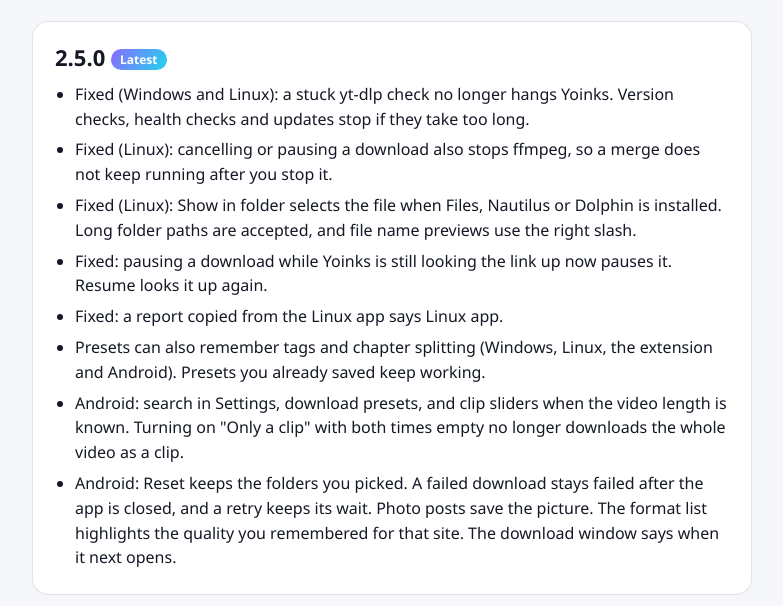
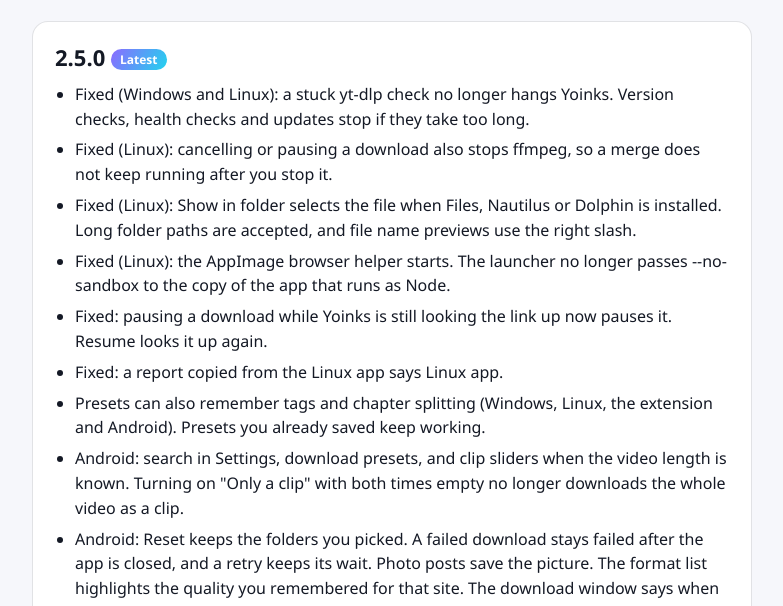
Before and after one commit to bliper2/yoinks-gui-fork, a browser extension: page docs/changelog.html in a window 1280 px wide. Shown: the part 192-798 px from the top of the page, without its empty margins (248-1031 px from the left). Drawn offline with Linux system fonts and the light colour scheme.

Commit message:
Fix the Linux AppImage browser helper
The launcher was passing --no-sandbox into the Node process that runs the helper, so the helper exited before it could answer.

Co-authored-by: bliper2 <bliper2@users.noreply.github.com>

```diff
--- a/docs/changelog.html
+++ b/docs/changelog.html
@@ -52,6 +52,7 @@
         <li>Fixed (Windows and Linux): a stuck yt-dlp check no longer hangs Yoinks. Version checks, health checks and updates stop if they take too long.</li>
         <li>Fixed (Linux): cancelling or pausing a download also stops ffmpeg, so a merge does not keep running after you stop it.</li>
         <li>Fixed (Linux): Show in folder selects the file when Files, Nautilus or Dolphin is installed. Long folder paths are accepted, and file name previews use the right slash.</li>
+        <li>Fixed (Linux): the AppImage browser helper starts. The launcher no longer passes --no-sandbox to the copy of the app that runs as Node.</li>
         <li>Fixed: pausing a download while Yoinks is still looking the link up now pauses it. Resume looks it up again.</li>
         <li>Fixed: a report copied from the Linux app says Linux app.</li>
         <li>Presets can also remember tags and chapter splitting (Windows, Linux, the extension and Android). Presets you already saved keep working.</li>
```
Also changed, not shown: tests/core.test.js (+7 -0 lines), CHANGELOG.md, README.md, build/after-pack.js, extension/legal/changelog.md, 1 other file.
